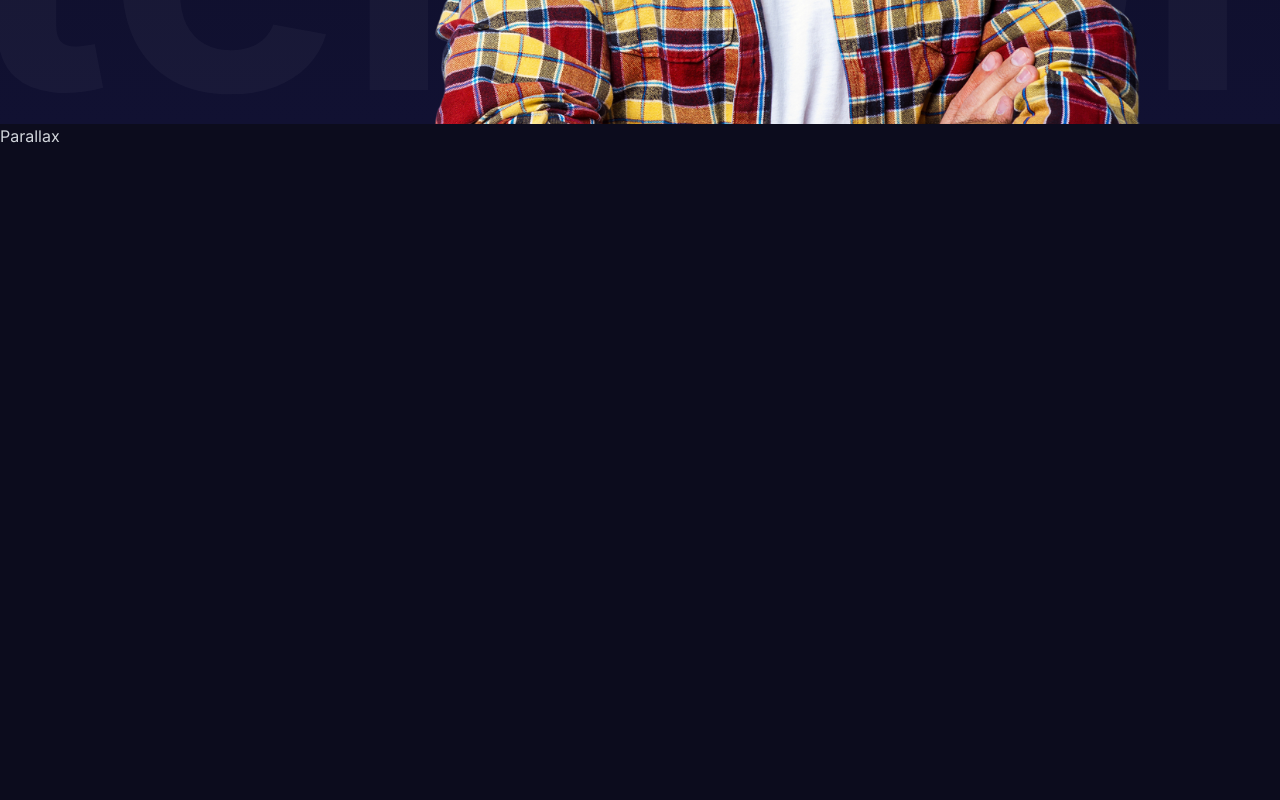
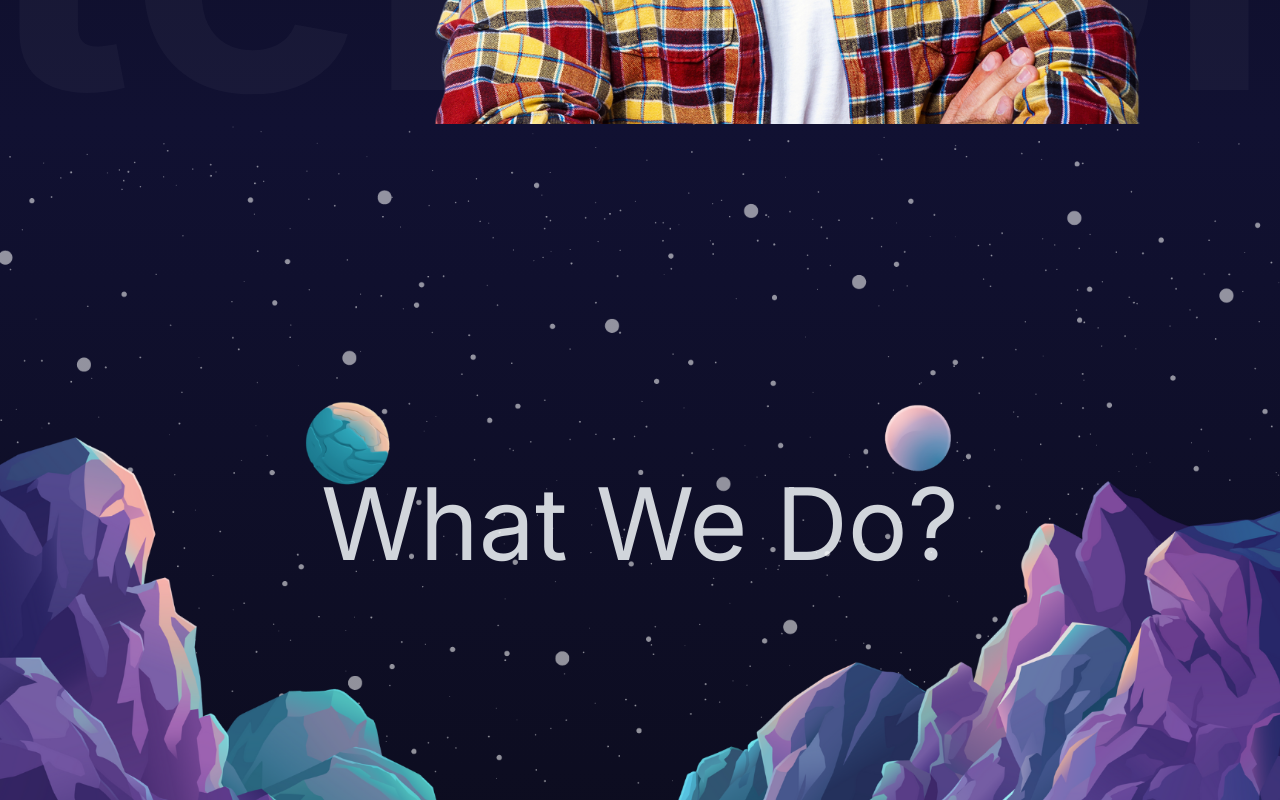
Before and after one commit to nextArtDev/animated-portfolio-lamadev, a Next.js app: page / in a window 1280 px wide. Shown: the part 700-1500 px from the top of the page. Built offline with nearby package versions, Linux system fonts and the light colour scheme.

Commit message:
parallax effect

```diff
--- /dev/null
+++ b/_components/Parallax.tsx
@@ -0,0 +1,88 @@
+'use client'
+// time: 1:11:00
+import { useRef } from 'react'
+
+import { motion, useScroll, useTransform } from 'framer-motion'
+
+const Parallax = ({ type }: { type: string }) => {
+  const ref = useRef(null)
+
+  const { scrollYProgress } = useScroll({
+    // our target is our whole section
+    target: ref,
+    //'start start': animation 'start's when the 'top' of the element is the top of the view port
+    //'end start': animation is gonna 'end' when the 'top' of the target element riches the bottom of the view port
+    offset: ['start start', 'end start'],
+  })
+
+  // y = yText => if (scrollYProgress === 0 ) return 0% , and if(scrollYProgress ===1) return 500%
+  // It means if scrollYProgress===0 than y = 0% , and if scrollYProgress===1 then y = 500% and everything between them divides.
+  const yText = useTransform(scrollYProgress, [0, 1], ['0%', '500%'])
+  const yBg = useTransform(scrollYProgress, [0, 1], ['0%', '100%'])
+
+  return (
+    <div
+      className="parallax"
+      ref={ref}
+      style={{
+        width: ' 100%',
+        height: '100%',
+        position: 'relative',
+        display: 'flex',
+        alignItems: 'center',
+        justifyContent: 'center',
+        overflow: 'hidden',
+        background:
+          type === 'services'
+            ? 'linear-gradient(180deg, #111132, #0c0c1d)'
+            : 'linear-gradient(180deg, #111132, #505064)',
+      }}
+    >
+      <motion.h1 style={{ fontSize: '100px', y: yText }}>
+        {type === 'services' ? 'What We Do?' : 'What We Did?'}
+      </motion.h1>
+      <motion.div
+        className="mountains"
+        style={{
+          backgroundImage: 'url("/mountains.png")',
+          backgroundSize: 'cover',
+          backgroundPosition: 'bottom',
+          width: '100%',
+          height: '100%',
+          position: 'absolute',
+          zIndex: '3',
+        }}
+      ></motion.div>
+      <motion.div
+        className="planets"
+        style={{
+          backgroundSize: 'cover',
+          backgroundPosition: 'bottom',
+          width: '100%',
+          height: '100%',
+          position: 'absolute',
+          zIndex: '2',
+          y: yBg,
+          backgroundImage: `url(${
+            type === 'services' ? '/planets.png' : '/sun.png'
+          })`,
+        }}
+      ></motion.div>
+      <motion.div
+        className="stars"
+        style={{
+          backgroundImage: 'url("/stars.png")',
+          backgroundSize: 'cover',
+          backgroundPosition: 'bottom',
+          width: '100%',
+          height: '100%',
+          position: 'absolute',
+          zIndex: '1',
+          x: yBg,
+        }}
+      ></motion.div>
+    </div>
+  )
+}
+
+export default Parallax
--- a/app/page.tsx
+++ b/app/page.tsx
@@ -1,19 +1,21 @@
 import Hero from '@/_components/Hero'
 import Navbar from '@/_components/Navbar'
+import Parallax from '@/_components/Parallax'
 import Test from '@/_components/Test'
 
 export default function Home() {
   return (
     <div>
-      <section>
+      <section id="Homepage">
         <Navbar />
-        <section>
-          <Hero />
+        <Hero />
+
+        <section id="Services">
+          <Parallax type="services" />
         </section>
-        {/* <Test /> */}
-        <section id="Homepage">Parallax</section>
-        <section id="Services">Services</section>
-        <section id="Portfolio">Parallax</section>
+        <section id="Portfolio">
+          <Parallax type="portfolio" />
+        </section>
         <section id="Contact">Protfolio1</section>
         <section>Protfolio2</section>
         <section>Protfolio3</section>
```
